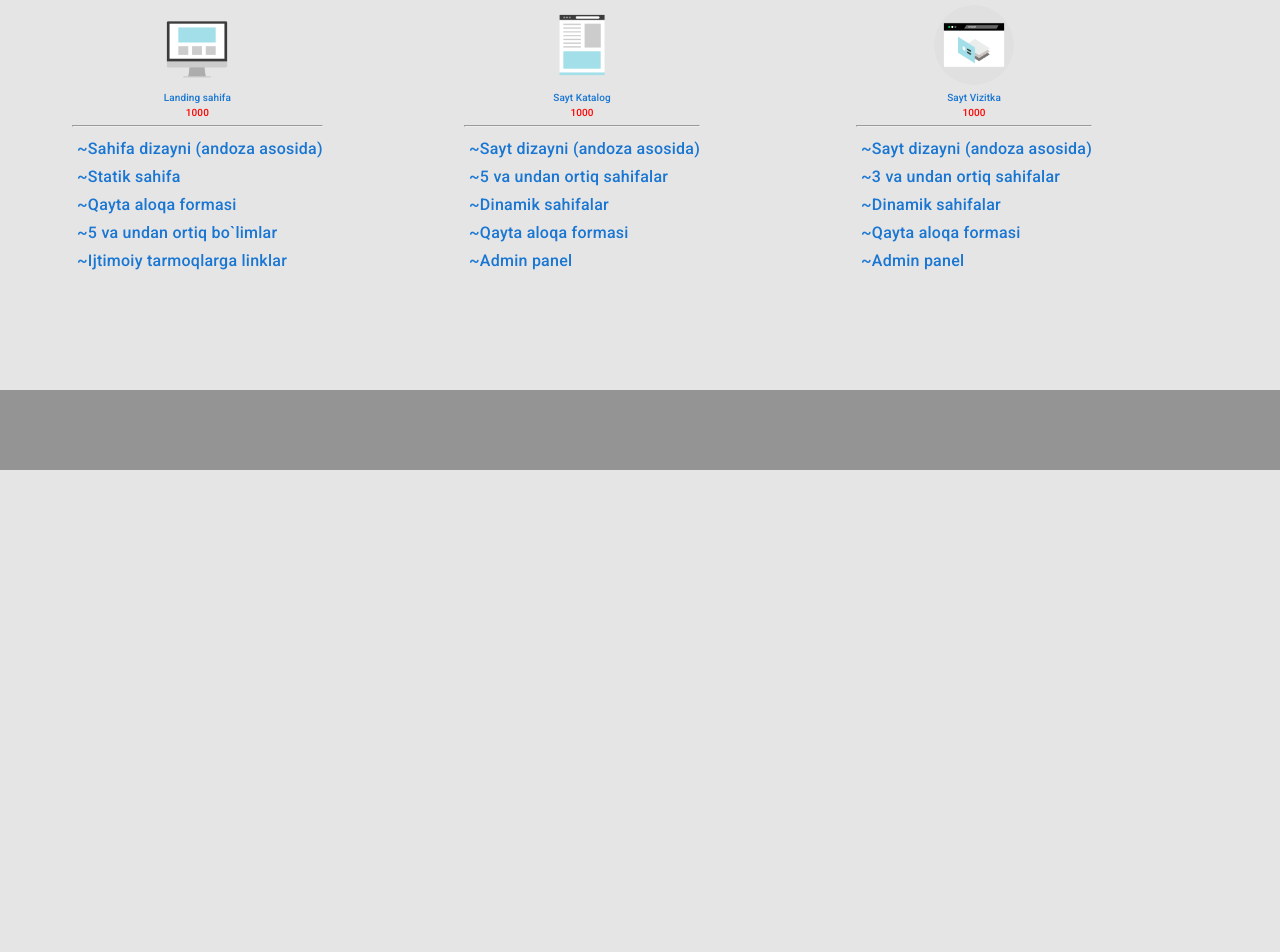
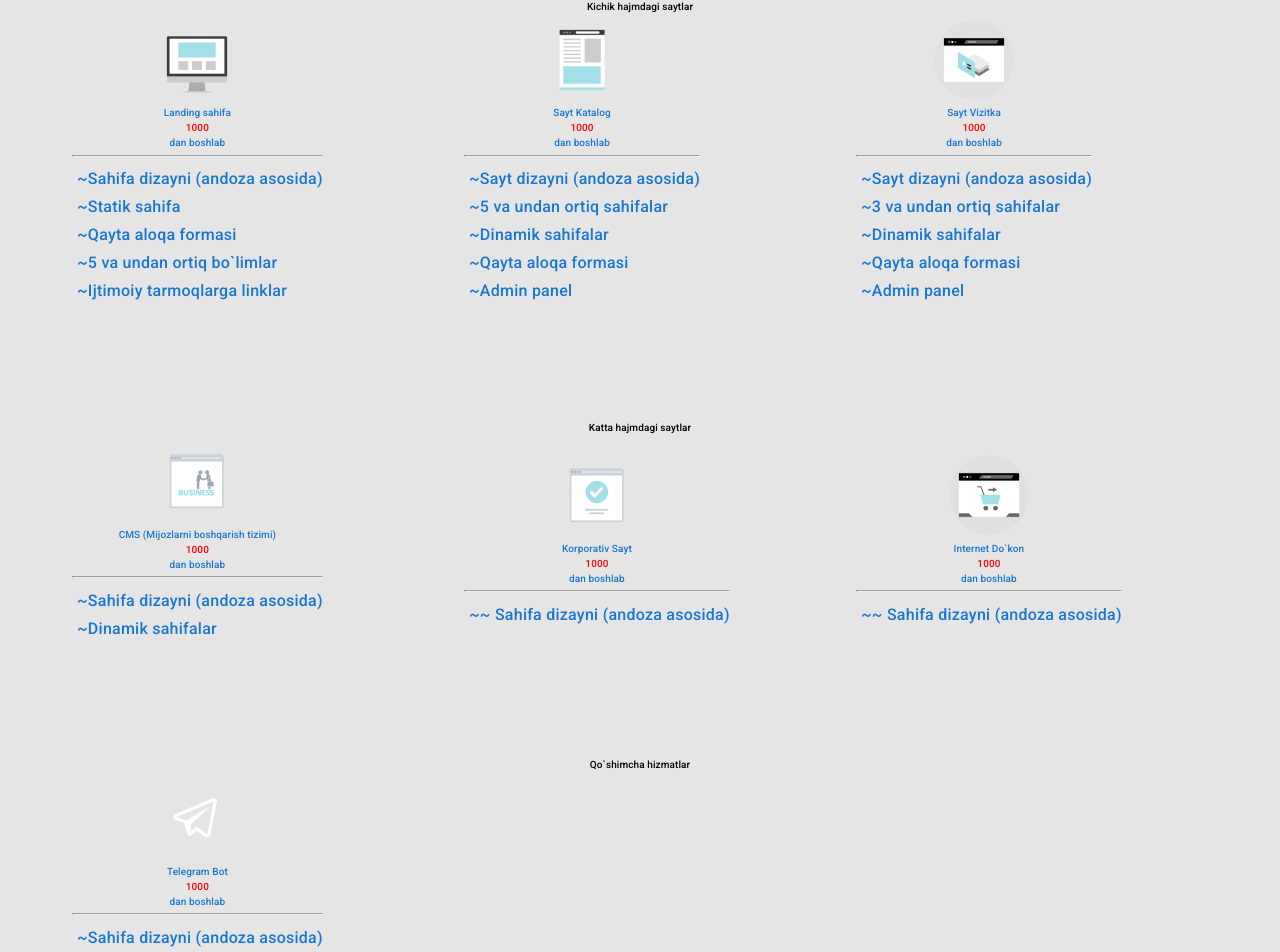
Before and after one commit to JProgDev/jprog_frontend, a Next.js app: page /prices in a window 1280 px wide. Shown: the part 133-1085 px from the top of the page. Before the commit the page ends 800 px from the top, so only its background shows below. Built offline with nearby package versions, Linux system fonts and the light colour scheme.

Commit message:
prices page

```diff
--- a/components/common/Price/Price.jsx
+++ b/components/common/Price/Price.jsx
@@ -15,13 +15,15 @@ export const Price = ({ imgUrl, id, title, price, features }) => {
           </div>
           <Typography className={classNames.title}>{title}</Typography>
           <Typography className={classNames.price}>{price}</Typography>
+          <Typography className={classNames.default}>dan boshlab</Typography>
           <hr />
           <ul className={classNames.features}>
-            {features.map((feature, index) => (
-              <li key={index} className={classNames.default}>
-                {feature}
-              </li>
-            ))}
+            {features &&
+              features.map((feature, index) => (
+                <li key={index} className={classNames.default}>
+                  {feature}
+                </li>
+              ))}
           </ul>
         </a>
       </Link>
--- a/components/common/Price/Price.module.scss
+++ b/components/common/Price/Price.module.scss
@@ -4,7 +4,8 @@
 }
 
 .price {
-  font-size: 2.5rem;
+  font-size: 3rem;
+  line-height: 100%;
   color: red;
 }
 
--- a/components/layout/navbar/Navbar.data.js
+++ b/components/layout/navbar/Navbar.data.js
@@ -17,7 +17,7 @@ const links = [
   },
   {
     name: "Aloqa",
-    href: "/form",
+    href: "/contact",
     passHref: false,
   },
 ];
--- a/pages/api/service.js
+++ b/pages/api/service.js
@@ -86,8 +86,6 @@ export const services = {
       description: "Telegram platformasida shaxsiy botingizga ega bo`ling",
       outsource: true,
       id: "7",
-      price: 1000,
-      features: ["~ Sahifa dizayni (andoza asosida)"],
     },
     {
       imgUrl: "/images/services/google.png",
@@ -116,6 +114,8 @@ export const services = {
       description: "Telegram platformasida shaxsiy botingizga ega bo`ling",
       outsource: false,
       id: "11",
+      price: 1000,
+      features: ["Sahifa dizayni (andoza asosida)"],
     },
   ],
 };
--- a/pages/prices/index.jsx
+++ b/pages/prices/index.jsx
@@ -1,7 +1,12 @@
-import { Container, Grid } from "@mui/material";
+import { Container, Grid, Typography } from "@mui/material";
 import Head from "next/head";
 import { services } from "../api/service";
 import Price from "../../components/common/Price";
+import { useMemo } from "react";
+
+const additionalInsideServices = services.additional.filter(
+  (service) => !service.outsource
+);
 
 const index = () => {
   return (
@@ -17,8 +22,31 @@ const index = () => {
       <main>
         <section id="prices">
           <Container maxWidth="lg">
+            <Typography className="sub-title mb-3 text-center">
+              Kichik hajmdagi saytlar
+            </Typography>
             <Grid container className="mb-5" direction="row" spacing={3}>
               {services.small.map((service, index) => (
+                <Grid item md={4} key={index}>
+                  <Price key={index} {...service} />
+                </Grid>
+              ))}
+            </Grid>
+            <Typography className="sub-title mb-3 text-center">
+              Katta hajmdagi saytlar
+            </Typography>
+            <Grid container className="mb-5" direction="row" spacing={3}>
+              {services.big.map((service, index) => (
+                <Grid item md={4} key={index}>
+                  <Price key={index} {...service} />
+                </Grid>
+              ))}
+            </Grid>
+            <Typography className="sub-title mb-3 text-center">
+              Qo`shimcha hizmatlar
+            </Typography>
+            <Grid container className="mb-5" direction="row" spacing={3}>
+              {additionalInsideServices.map((service, index) => (
                 <Grid item md={4} key={index}>
                   <Price key={index} {...service} />
                 </Grid>
```
Also changed, not shown: pages/contact/index.jsx (added, +11 -0 lines).
